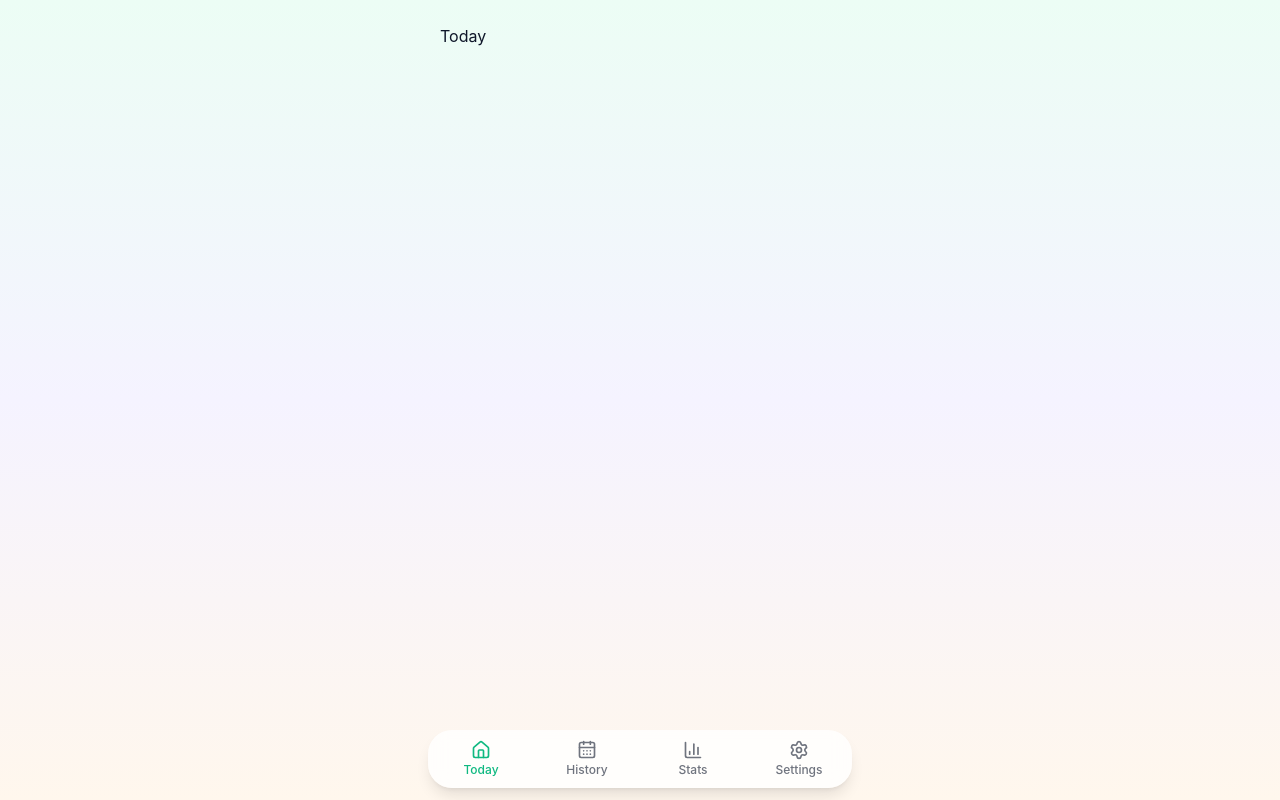
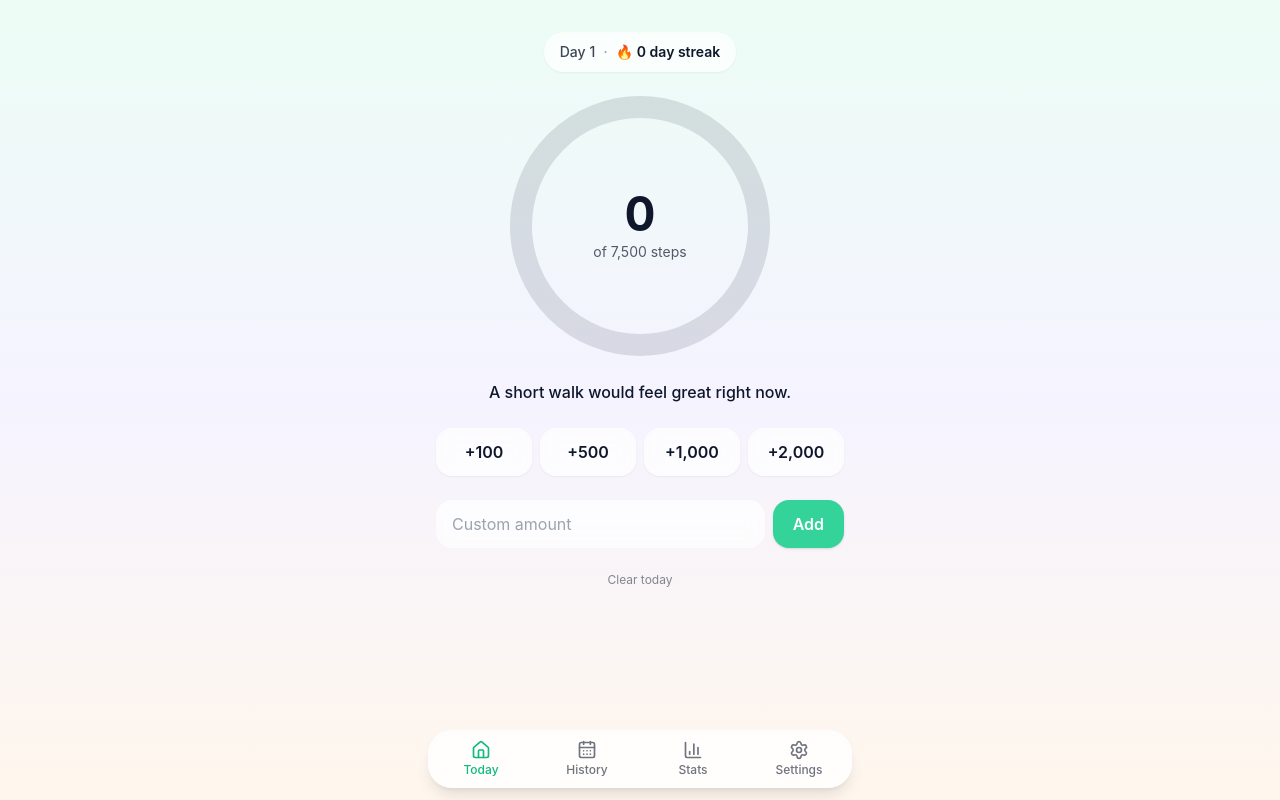
Before and after one commit to PranjalAgni/Stride, a React (Vite) app: page / in a window 1280 px wide. Built offline with nearby package versions, Linux system fonts and the light colour scheme.

Commit message:
feat(today): full Today screen with ring/confetti/streak

```diff
--- /dev/null
+++ b/src/components/CelebrationBurst.tsx
@@ -0,0 +1,18 @@
+import { useEffect } from 'react';
+import confetti from 'canvas-confetti';
+
+type Props = { fire: boolean };
+
+export function CelebrationBurst({ fire }: Props) {
+  useEffect(() => {
+    if (!fire) return;
+    const end = Date.now() + 800;
+    const colors = ['#34d399', '#a78bfa', '#fb923c', '#38bdf8'];
+    (function frame() {
+      confetti({ particleCount: 4, angle: 60,  spread: 55, origin: { x: 0 },   colors });
+      confetti({ particleCount: 4, angle: 120, spread: 55, origin: { x: 1 },   colors });
+      if (Date.now() < end) requestAnimationFrame(frame);
+    })();
+  }, [fire]);
+  return null;
+}
--- a/src/routes/Today.tsx
+++ b/src/routes/Today.tsx
@@ -1 +1,108 @@
-export default function Today() { return <div className="p-6">Today</div>; }
+import { useEffect, useMemo, useRef, useState } from 'react';
+import { motion } from 'framer-motion';
+import { ProgressRing } from '../components/ProgressRing';
+import { StreakChip } from '../components/StreakChip';
+import { QuickAddRow } from '../components/QuickAddRow';
+import { CelebrationBurst } from '../components/CelebrationBurst';
+import { useEntries } from '../hooks/useEntries';
+import { useSettings } from '../hooks/useSettings';
+import { useStreak } from '../hooks/useStreak';
+import { useHaptics } from '../hooks/useHaptics';
+import { useLocalStorage } from '../hooks/useLocalStorage';
+import { todayISO } from '../lib/dates';
+import { pickEncouragement } from '../lib/messages';
+
+export default function Today() {
+  const today = todayISO();
+  const { entries, addSteps, setSteps } = useEntries();
+  const { settings } = useSettings();
+  const streak = useStreak(today);
+  const { vibrate } = useHaptics();
+
+  const stepsToday = entries[today] ?? 0;
+  const progress = stepsToday / settings.goal;
+  const message = useMemo(() => pickEncouragement(progress, today), [progress, today]);
+
+  const [celebrated, setCelebrated] = useLocalStorage<{ celebratedDates: string[] }>(
+    'dailysteps:meta',
+    { celebratedDates: [] },
+  );
+
+  const [fire, setFire] = useState(false);
+  const wasBelow = useRef(stepsToday < settings.goal);
+  useEffect(() => {
+    const isAtOrAbove = stepsToday >= settings.goal;
+    const alreadyCelebrated = celebrated.celebratedDates.includes(today);
+    if (isAtOrAbove && wasBelow.current && !alreadyCelebrated) {
+      setFire(true);
+      setCelebrated({ celebratedDates: [...celebrated.celebratedDates, today] });
+      setTimeout(() => setFire(false), 1200);
+    }
+    wasBelow.current = !isAtOrAbove;
+  }, [stepsToday, settings.goal, celebrated, setCelebrated, today]);
+
+  const [custom, setCustom] = useState('');
+
+  const onAdd = (n: number) => {
+    addSteps(today, n);
+    vibrate(10);
+  };
+
+  const onAddCustom = () => {
+    const n = parseInt(custom, 10);
+    if (!Number.isFinite(n) || n === 0) return;
+    addSteps(today, n);
+    setCustom('');
+    vibrate(10);
+  };
+
+  const onClearToday = () => setSteps(today, 0);
+
+  return (
+    <div className="px-5 pt-8 flex flex-col items-center gap-6">
+      <CelebrationBurst fire={fire} />
+
+      <StreakChip dayOfChallenge={streak.dayOfChallenge} streak={streak.current} />
+
+      <ProgressRing steps={stepsToday} goal={settings.goal} />
+
+      <motion.p
+        key={message.text}
+        initial={{ opacity: 0, y: 6 }}
+        animate={{ opacity: 1, y: 0 }}
+        className="text-base font-medium opacity-80 text-center"
+      >
+        {message.text}
+      </motion.p>
+
+      <div className="w-full">
+        <QuickAddRow onAdd={onAdd} />
+      </div>
+
+      <div className="w-full flex gap-2">
+        <input
+          type="number"
+          inputMode="numeric"
+          placeholder="Custom amount"
+          value={custom}
+          onChange={(e) => setCustom(e.target.value)}
+          className="flex-1 rounded-2xl bg-white/70 dark:bg-ink-900/60 backdrop-blur px-4 py-3 outline-none focus:ring-2 focus:ring-mint-300"
+        />
+        <motion.button
+          whileTap={{ scale: 0.94 }}
+          onClick={onAddCustom}
+          className="rounded-2xl bg-mint-400 text-white px-5 py-3 font-semibold shadow"
+        >
+          Add
+        </motion.button>
+      </div>
+
+      <button
+        onClick={onClearToday}
+        className="text-xs opacity-50 underline-offset-2 hover:underline"
+      >
+        Clear today
+      </button>
+    </div>
+  );
+}
```
